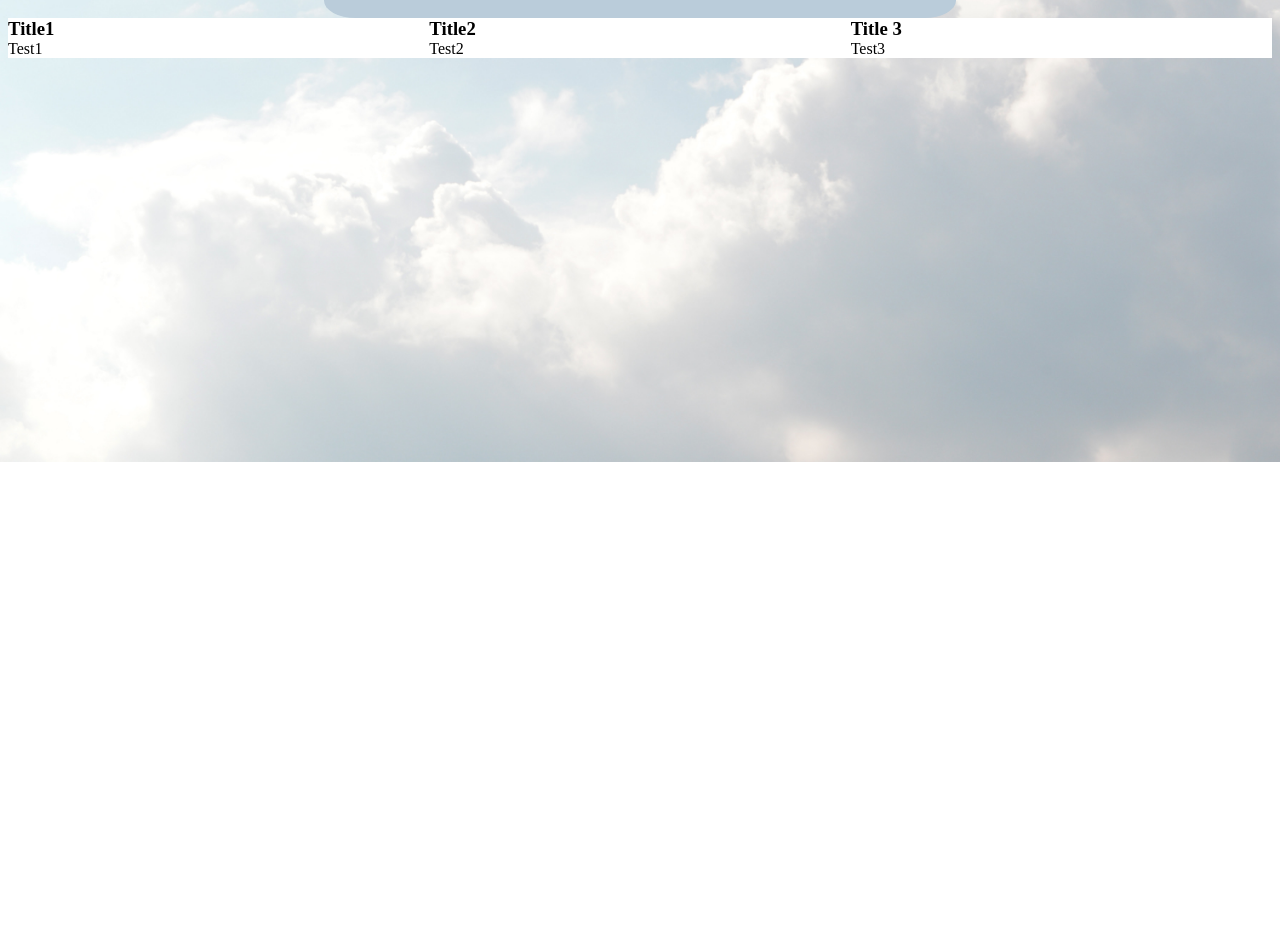
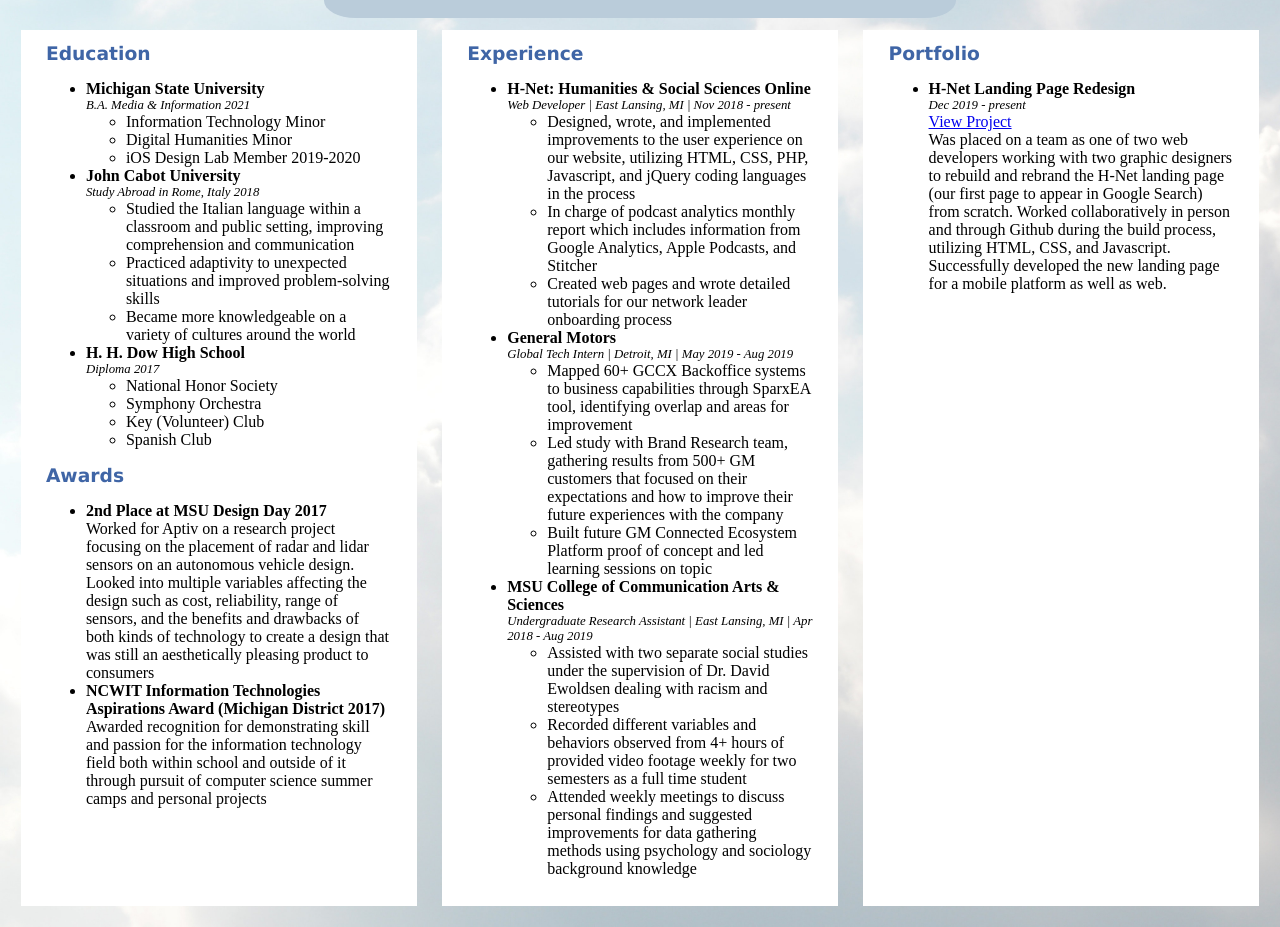
Before and after one commit to lazzaror/MI-449-css-spacing-and-layout, a plain HTML site: page index.html in a window 1280 px wide. Shown: the part 338-1265 px from the top of the page. Before the commit the page ends 800 px from the top, so only its background shows below. Drawn offline with Linux system fonts and the light colour scheme.

Commit message:
met rest of the requirements

```diff
--- a/index.html
+++ b/index.html
@@ -1,11 +1,13 @@
 <!DOCTYPE html>
 <html lang="en">
+
 <head>
   <meta charset="UTF-8">
   <meta name="viewport" content="width=device-width, initial-scale=1.0">
   <title>CSS Spacing &amp; Layout</title>
   <link rel="stylesheet" href="style.css">
 </head>
+
 <body>
   <div class="profile-container">
     <img src="img/italy1.jpg" class="profile-img">
@@ -18,18 +20,96 @@
 
   <div id="content-container">
     <div id="col1">
-      <h3>Title1</h3>
-      Test1
+      <h3>Education</h3>
+      <ul>
+        <li class="header">Michigan State University</li>
+        <div class="subheader">B.A. Media & Information 2021</div>
+        <ul>
+          <li>Information Technology Minor</li>
+          <li>Digital Humanities Minor</li>
+          <li>iOS Design Lab Member 2019-2020</li>
+        </ul>
+
+        <li class="header">John Cabot University</li>
+        <div class="subheader">Study Abroad in Rome, Italy 2018</div>
+        <ul>
+          <li>Studied the Italian language within a classroom and public setting, improving comprehension and
+            communication</li>
+          <li>Practiced adaptivity to unexpected situations and improved problem-solving skills</li>
+          <li>Became more knowledgeable on a variety of cultures around the world</li>
+        </ul>
+
+        <li class="header">H. H. Dow High School</li>
+        <div class="subheader">Diploma 2017</div>
+        <ul>
+          <li>National Honor Society</li>
+          <li>Symphony Orchestra</li>
+          <li>Key (Volunteer) Club</li>
+          <li>Spanish Club</li>
+        </ul>
+      </ul>
+      <h3>Awards</h3>
+      <ul>
+        <li class="header">2nd Place at MSU Design Day 2017</li>
+        Worked for Aptiv on a research project focusing on the placement of radar and lidar sensors on an autonomous
+        vehicle design. Looked into multiple variables affecting the design such as cost, reliability, range of sensors,
+        and the benefits and drawbacks of both kinds of technology to create a design that was still an aesthetically
+        pleasing product to consumers
+        <li class="header">NCWIT Information Technologies Aspirations Award (Michigan District 2017)</li>
+        Awarded recognition for demonstrating skill and passion for the information technology field both within school
+        and outside of it through pursuit of computer science summer camps and personal projects
+      </ul>
     </div>
+
     <div id="col2">
-      <h3>Title2</h3>
-      Test2
+      <h3>Experience</h3>
+      <ul>
+        <li class="header">H-Net: Humanities & Social Sciences Online</li>
+        <div class="subheader">Web Developer | East Lansing, MI | Nov 2018 - present</div>
+        <ul>
+          <li>Designed, wrote, and implemented improvements to the user experience on our website, utilizing HTML, CSS,
+            PHP, Javascript, and jQuery coding languages in the process</li>
+          <li>In charge of podcast analytics monthly report which includes information from Google Analytics, Apple
+            Podcasts, and Stitcher</li>
+          <li>Created web pages and wrote detailed tutorials for our network leader onboarding process</li>
+        </ul>
+
+        <li class="header">General Motors</li>
+        <div class="subheader">Global Tech Intern | Detroit, MI | May 2019 - Aug 2019</div>
+        <ul>
+          <li>Mapped 60+ GCCX Backoffice systems to business capabilities through SparxEA tool, identifying overlap and
+            areas for improvement</li>
+          <li>Led study with Brand Research team, gathering results from 500+ GM customers that focused on their
+            expectations and how to improve their future experiences with the company</li>
+          <li>Built future GM Connected Ecosystem Platform proof of concept and led learning sessions on topic</li>
+        </ul>
+
+        <li class="header">MSU College of Communication Arts & Sciences</li>
+        <div class="subheader">Undergraduate Research Assistant | East Lansing, MI | Apr 2018 - Aug 2019</div>
+        <ul>
+          <li>Assisted with two separate social studies under the supervision of Dr. David Ewoldsen dealing with racism
+            and stereotypes</li>
+          <li>Recorded different variables and behaviors observed from 4+ hours of provided video footage weekly for two
+            semesters as a full time student</li>
+          <li>Attended weekly meetings to discuss personal findings and suggested improvements for data gathering
+            methods using psychology and sociology background knowledge</li>
+        </ul>
+      </ul>
     </div>
     <div id="col3">
-      <h3>Title 3</h3>
-      Test3
+      <h3>Portfolio</h3>
+      <ul>
+        <li class="header">H-Net Landing Page Redesign</li>
+        <div class="subheader">Dec 2019 - present</div>
+        <a class="portfolio" href="https://erik-rose.github.io/">View Project</a>
+        Was placed on a team as one of two web developers working with two graphic designers to rebuild and rebrand the
+        H-Net landing page (our first page to appear in Google Search) from scratch. Worked collaboratively in person
+        and through Github during the build process, utilizing HTML, CSS, and Javascript. Successfully developed the new
+        landing page for a mobile platform as well as web.
+      </ul>
     </div>
   </div>
 
 </body>
+
 </html>
--- a/style.css
+++ b/style.css
@@ -33,7 +33,6 @@ h1 {
   display: flex;
   flex-wrap: no-wrap;
   flex-flow: flex-grow 33%;
-  background-color: red;
   width: 100%;
 }
 
@@ -41,9 +40,31 @@ h1 {
   background-color: white;
   display: inline-block;
   width: 100%;
+  margin: 1% 1%;
+  padding: 1% 2%;
 }
 
 h3 {
   margin: 0;
+  color: #3f65a6;
+  font-family: 'Lucida Sans', 'Lucida Sans Regular', 'Lucida Grande', 'Lucida Sans Unicode', Geneva, Verdana, sans-serif;
   display: block;
 }
+
+.header {
+  font-weight: bolder;
+}
+
+.subheader {
+  font-size: 0.8em;
+  font-style: italic;
+}
+
+img {
+  width: 90%;
+  border-radius: 20%;
+}
+
+.portfolio {
+  display: block;
+}
```
Also changed, not shown: img/design-day.jpg (added), 1 other file.
